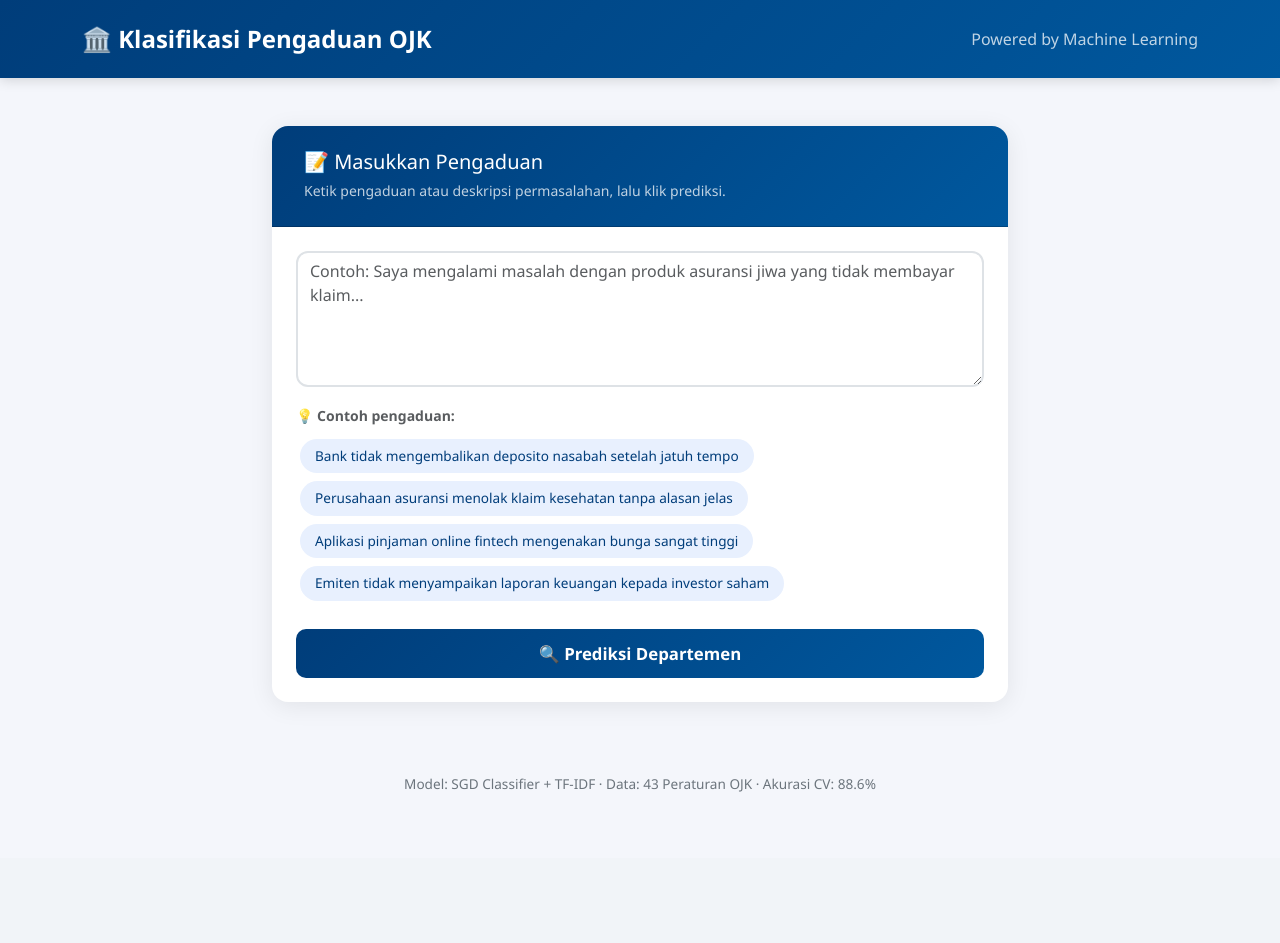
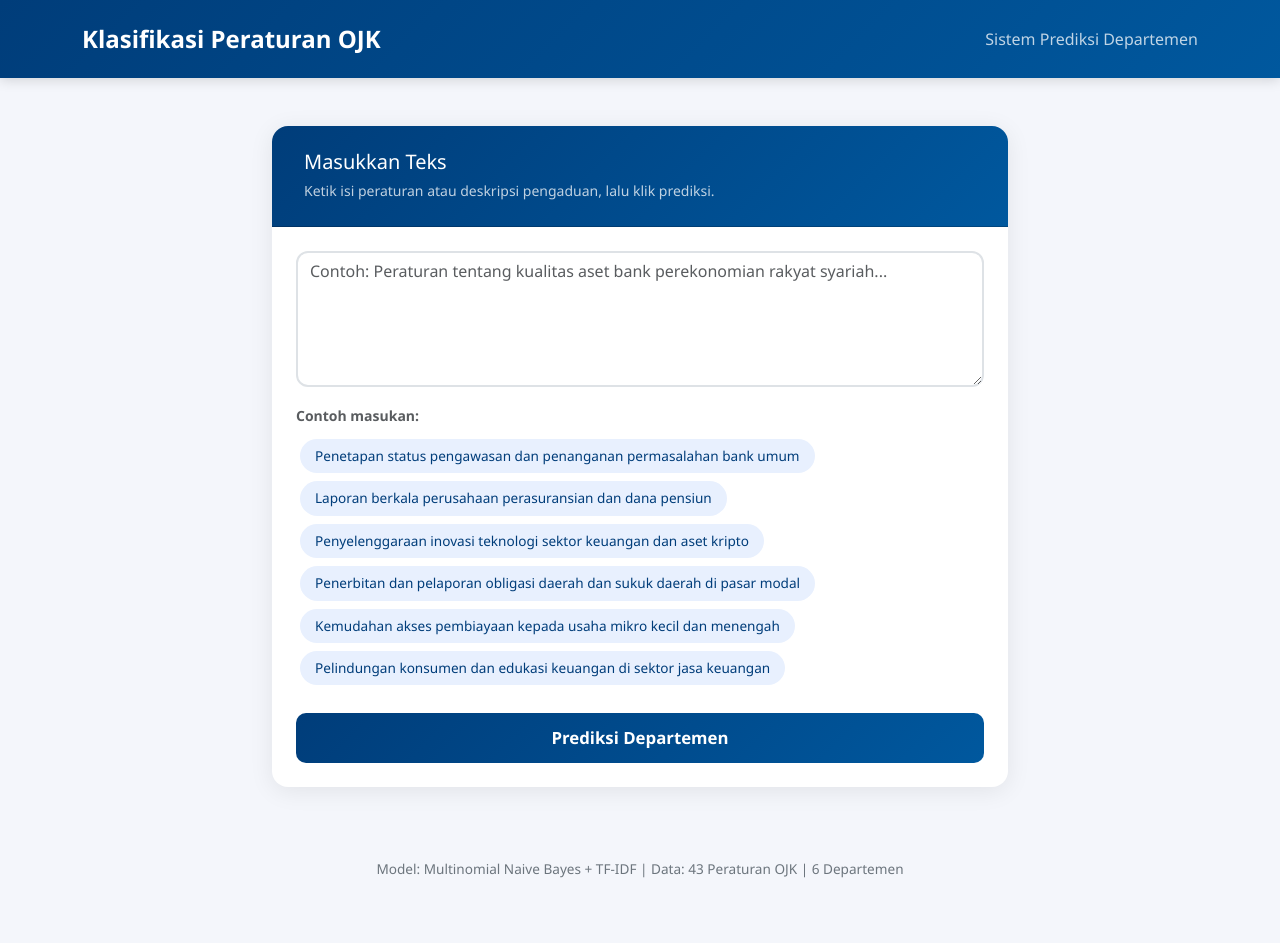
Before and after one commit to kamilramadhan/Klasifikasi-Peraturan-OJK, a Flask app: page / in a window 1280 px wide. Before the commit the page ends 792 px from the top, so only its background shows below. Run offline with Flask 3, Linux system fonts and the light colour scheme; parts of the project's set-up code (start-up, migrations or seed data) failed here and were passed over.

Commit message:
fix: sesuaikan departemen dengan Struktur Organisasi OJK-Wide
Mengubah klasifikasi dari 4 departemen (Perbankan, Pasar Modal,
IKNB, ITSK) menjadi 6 departemen sesuai bagan organisasi OJK:
- Perbankan (Bidang 3)
- Pasar Modal (Bidang 4)
- Perasuransian (Bidang 5)
- Lembaga Pembiayaan (Bidang 6)
- ITSK (Bidang 7)
- PPEP (Bidang 8)

Re-train model dengan label baru, update keyword scoring,
perbarui tampilan web dan dokumentasi."

```diff
--- a/app.py
+++ b/app.py
@@ -17,24 +17,34 @@ model = joblib.load(MODEL_PATH)
 
 DEPT_INFO = {
     "Perbankan": {
-        "icon": "🏦",
-        "color": "#2196F3",
-        "description": "Mengawasi dan mengatur industri perbankan, termasuk bank umum, BPR, dan bank syariah.",
+        "icon": "BNK",
+        "color": "#1565C0",
+        "description": "Pengawasan bank umum, BPR, BPRS, bank syariah, dan unit usaha syariah.",
     },
     "Pasar Modal": {
-        "icon": "📈",
-        "color": "#FF9800",
-        "description": "Mengawasi pasar modal, termasuk saham, obligasi, reksa dana, dan perusahaan efek.",
+        "icon": "PM",
+        "color": "#E65100",
+        "description": "Pengawasan pasar modal, keuangan derivatif, dan bursa karbon.",
     },
-    "IKNB": {
-        "icon": "🛡️",
-        "color": "#4CAF50",
-        "description": "Mengawasi industri keuangan non-bank: asuransi, dana pensiun, lembaga pembiayaan.",
+    "Perasuransian": {
+        "icon": "ASR",
+        "color": "#2E7D32",
+        "description": "Pengawasan perasuransian, penjaminan, dan dana pensiun.",
+    },
+    "Lembaga Pembiayaan": {
+        "icon": "LP",
+        "color": "#6A1B9A",
+        "description": "Pengawasan lembaga pembiayaan, perusahaan modal ventura, LKM, dan LJK lainnya.",
     },
     "ITSK": {
-        "icon": "💻",
-        "color": "#E91E63",
-        "description": "Mengawasi inovasi teknologi sektor keuangan, fintech, dan layanan digital.",
+        "icon": "IT",
+        "color": "#C62828",
+        "description": "Pengawasan inovasi teknologi sektor keuangan, aset keuangan digital, dan aset kripto.",
+    },
+    "PPEP": {
+        "icon": "PP",
+        "color": "#00838F",
+        "description": "Pengawasan perilaku pelaku usaha jasa keuangan, edukasi, dan pelindungan konsumen.",
     },
 }
 
--- a/templates/index.html
+++ b/templates/index.html
@@ -3,7 +3,7 @@
 <head>
     <meta charset="UTF-8">
     <meta name="viewport" content="width=device-width, initial-scale=1.0">
-    <title>Klasifikasi Pengaduan OJK</title>
+    <title>Klasifikasi Peraturan OJK</title>
     <link href="https://cdn.jsdelivr.net/npm/bootstrap@5.3.3/dist/css/bootstrap.min.css" rel="stylesheet">
     <style>
         :root {
@@ -63,8 +63,17 @@
         }
 
         .dept-icon {
-            font-size: 3rem;
-            line-height: 1;
+            font-size: 1.1rem;
+            font-weight: 700;
+            width: 56px;
+            height: 56px;
+            border-radius: 12px;
+            display: flex;
+            align-items: center;
+            justify-content: center;
+            color: white;
+            flex-shrink: 0;
+            letter-spacing: 0.5px;
         }
 
         .confidence-bar {
@@ -123,10 +132,10 @@
     <nav class="navbar navbar-custom py-3">
         <div class="container">
             <span class="navbar-brand text-white fw-bold fs-4">
-                🏛️ Klasifikasi Pengaduan OJK
+                Klasifikasi Peraturan OJK
             </span>
             <span class="text-white opacity-75 d-none d-md-inline">
-                Powered by Machine Learning
+                Sistem Prediksi Departemen
             </span>
         </div>
     </nav>
@@ -139,9 +148,9 @@
                 <!-- Form Card -->
                 <div class="card card-form mb-4">
                     <div class="card-header">
-                        <h5 class="mb-1 text-white">📝 Masukkan Pengaduan</h5>
+                        <h5 class="mb-1 text-white">Masukkan Teks</h5>
                         <small class="text-white opacity-75">
-                            Ketik pengaduan atau deskripsi permasalahan, lalu klik prediksi.
+                            Ketik isi peraturan atau deskripsi pengaduan, lalu klik prediksi.
                         </small>
                     </div>
                     <div class="card-body p-4">
@@ -151,25 +160,27 @@
                                     class="form-control"
                                     name="complaint"
                                     rows="5"
-                                    placeholder="Contoh: Saya mengalami masalah dengan produk asuransi jiwa yang tidak membayar klaim..."
+                                    placeholder="Contoh: Peraturan tentang kualitas aset bank perekonomian rakyat syariah..."
                                     required
                                 >{{ user_input }}</textarea>
                             </div>
 
                             <!-- Example chips -->
                             <div class="mb-4">
-                                <small class="text-muted fw-semibold">💡 Contoh pengaduan:</small>
+                                <small class="text-muted fw-semibold">Contoh masukan:</small>
                                 <div class="mt-2">
-                                    <span class="example-chip" onclick="fillExample(this)">Bank tidak mengembalikan deposito nasabah setelah jatuh tempo</span>
-                                    <span class="example-chip" onclick="fillExample(this)">Perusahaan asuransi menolak klaim kesehatan tanpa alasan jelas</span>
-                                    <span class="example-chip" onclick="fillExample(this)">Aplikasi pinjaman online fintech mengenakan bunga sangat tinggi</span>
-                                    <span class="example-chip" onclick="fillExample(this)">Emiten tidak menyampaikan laporan keuangan kepada investor saham</span>
+                                    <span class="example-chip" onclick="fillExample(this)">Penetapan status pengawasan dan penanganan permasalahan bank umum</span>
+                                    <span class="example-chip" onclick="fillExample(this)">Laporan berkala perusahaan perasuransian dan dana pensiun</span>
+                                    <span class="example-chip" onclick="fillExample(this)">Penyelenggaraan inovasi teknologi sektor keuangan dan aset kripto</span>
+                                    <span class="example-chip" onclick="fillExample(this)">Penerbitan dan pelaporan obligasi daerah dan sukuk daerah di pasar modal</span>
+                                    <span class="example-chip" onclick="fillExample(this)">Kemudahan akses pembiayaan kepada usaha mikro kecil dan menengah</span>
+                                    <span class="example-chip" onclick="fillExample(this)">Pelindungan konsumen dan edukasi keuangan di sektor jasa keuangan</span>
                                 </div>
                             </div>
 
                             <div class="d-grid">
                                 <button type="submit" class="btn btn-predict btn-primary btn-lg">
-                                    🔍 Prediksi Departemen
+                                    Prediksi Departemen
                                 </button>
                             </div>
                         </form>
@@ -180,7 +191,7 @@
                 {% if prediction %}
                 <div class="result-card card p-4" style="border-left-color: {{ dept_info.color }};">
                     <div class="d-flex align-items-start gap-4">
-                        <div class="dept-icon">{{ dept_info.icon }}</div>
+                        <div class="dept-icon" style="background: {{ dept_info.color }};">{{ dept_info.icon }}</div>
                         <div class="flex-grow-1">
                             <div class="text-muted small fw-semibold mb-1">DEPARTEMEN YANG MENANGANI</div>
                             <h3 class="fw-bold mb-1" style="color: {{ dept_info.color }};">
@@ -207,7 +218,7 @@
 
         <!-- Footer -->
         <div class="text-center mt-5 footer-text">
-            <p>Model: SGD Classifier + TF-IDF · Data: 43 Peraturan OJK · Akurasi CV: 88.6%</p>
+            <p>Model: Multinomial Naive Bayes + TF-IDF | Data: 43 Peraturan OJK | 6 Departemen</p>
         </div>
     </div>
 
```
Also changed, not shown: api/index.py (+23 -13 lines), classify_department.py (+87 -15 lines), README.md, 1 other file.
